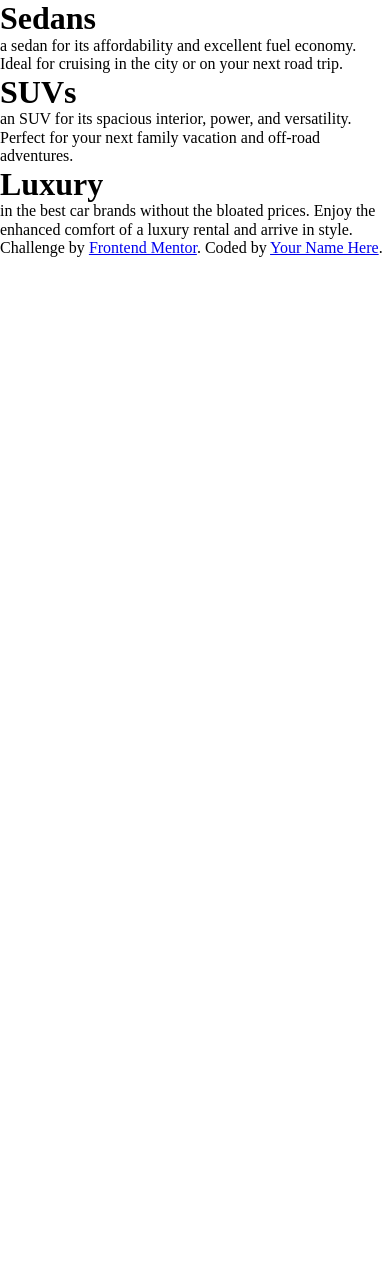
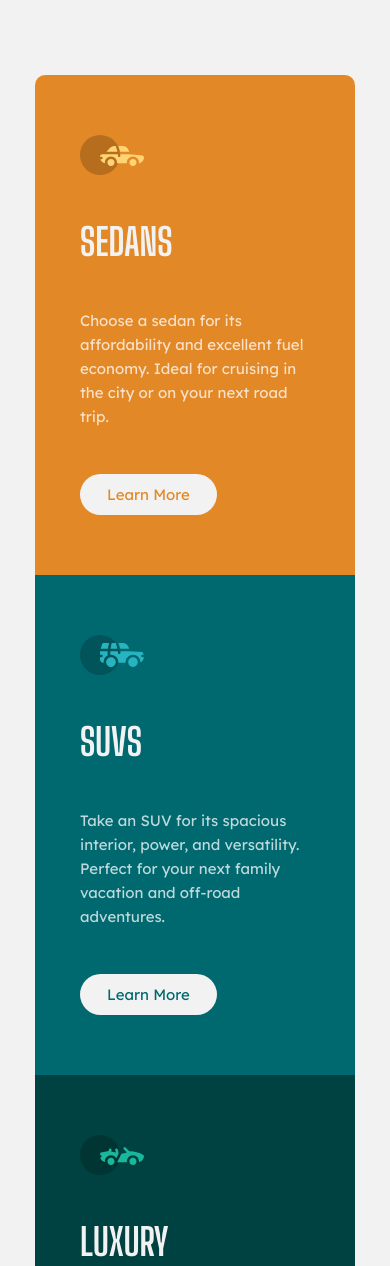
Before and after one commit to chintriago/3-column-preview-card-component-main, a plain HTML site: page index.html in a window 390 px wide. Shown: the top 1266 px of the page. Before the commit the page ends 844 px from the top, so only its background shows below. Drawn offline with Linux system fonts and the light colour scheme.

Commit message:
finished mobile portion of site

```diff
--- a/css/styles.css
+++ b/css/styles.css
@@ -1,7 +1,11 @@
 /* GENERAL/RESET */
 html {
     box-sizing: border-box;
-    font-size: 16px;
+    font-size: 15px;
+}
+
+body {
+    background: var(--very-light-gray);
 }
 
 *,
@@ -28,3 +32,124 @@ img {
     max-width: 100%;
     height: auto;
 }
+
+a,
+a:visited {
+    color: blue;
+    text-decoration: none;
+}
+
+:root {
+    --bright-orange: hsl(31, 77%, 52%);
+    --dark-cyan: hsl(184, 100%, 22%);
+    --very-dark-cyan: hsl(179, 100%, 13%);
+    --transparent-white: hsla(0, 0%, 100%, 0.75);
+    --very-light-gray: hsl(0, 0%, 95%);
+}
+
+/* MAIN CONTENT */
+main {
+    width: 320px;
+    margin: 5em auto;
+}
+
+.cards {
+    height: 500px;
+    padding: 1em 3em;
+    display: flex;
+    justify-content: space-evenly;
+    align-items: start;
+    flex-direction: column;
+}
+/* TOP CARD */
+.card-1 {
+    background: var(--bright-orange);
+    border-top-left-radius: 10px;
+    border-top-right-radius: 10px;
+}
+
+.card-1 h1 {
+    color: var(--very-light-gray);
+    font-family: "Big Shoulders Display", cursive;
+    font-size: 2.5rem;
+}
+
+.card-1 p {
+    color: var(--transparent-white);
+    font-family: "Lexend Deca", sans-serif;
+    font-weight: 400;
+    line-height: 1.6;
+}
+
+.card-1 button {
+    border: none;
+    border-radius: 50px;
+    background: var(--very-light-gray);
+    color: var(--bright-orange);
+    cursor: pointer;
+    font-family: "Lexend Deca", sans-serif;
+    padding: 0.8em 1.8em;
+}
+
+/* MIDDLE CARD */
+.card-2 {
+    background: var(--dark-cyan);
+}
+
+.card-2 h1 {
+    color: var(--very-light-gray);
+    font-family: "Big Shoulders Display", cursive;
+    font-size: 2.5rem;
+}
+
+.card-2 p {
+    color: var(--transparent-white);
+    font-family: "Lexend Deca", sans-serif;
+    font-weight: 400;
+    line-height: 1.6;
+}
+
+.card-2 button {
+    border: none;
+    border-radius: 50px;
+    background: var(--very-light-gray);
+    color: var(--dark-cyan);
+    cursor: pointer;
+    font-family: "Lexend Deca", sans-serif;
+    padding: 0.8em 1.8em;
+}
+
+/* BOTTOM CARD */
+.card-3 {
+    background: var(--very-dark-cyan);
+    border-bottom-left-radius: 10px;
+    border-bottom-right-radius: 10px;
+}
+
+.card-3 h1 {
+    color: var(--very-light-gray);
+    font-family: "Big Shoulders Display", cursive;
+    font-size: 2.5rem;
+}
+
+.card-3 p {
+    color: var(--transparent-white);
+    font-family: "Lexend Deca", sans-serif;
+    font-weight: 400;
+    line-height: 1.6;
+}
+
+.card-3 button {
+    border: none;
+    border-radius: 50px;
+    background: var(--very-light-gray);
+    color: var(--very-dark-cyan);
+    cursor: pointer;
+    font-family: "Lexend Deca", sans-serif;
+    padding: 0.8em 1.8em;
+}
+
+/* FOOTER */
+footer {
+    text-align: center;
+}
--- a/index.html
+++ b/index.html
@@ -4,31 +4,40 @@
   <meta charset="UTF-8">
   <meta name="viewport" content="width=device-width, initial-scale=1.0">
   <link rel="icon" type="image/png" sizes="32x32" href="./images/favicon-32x32.png">
+  <link rel="preconnect" href="https://fonts.googleapis.com">
+  <link rel="preconnect" href="https://fonts.gstatic.com" crossorigin>
+  <link href="https://fonts.googleapis.com/css2?family=Big+Shoulders+Display:wght@700&family=Lexend+Deca&display=swap" rel="stylesheet">
   <link rel="stylesheet" href="css/normalize.css">
   <link rel="stylesheet" href="css/styles.css">
   <title>Frontend Mentor | 3-column preview card component</title>
 </head>
 <body>
   <main>
-    <div class="cards">
-      <h1>Sedans</h1>
-      <p>a sedan for its affordability and excellent fuel economy. Ideal for cruising in the city
+    <div class="cards card-1">
+      <img src="images/icon-sedans.svg" alt="">
+      <h1>SEDANS</h1>
+      <p>Choose a sedan for its affordability and excellent fuel economy. Ideal for cruising in the city
       or on your next road trip.</p>
+      <button>Learn More</button>
     </div>
-    <div class="cards">
-      <h1>SUVs</h1>
-      <p>an SUV for its spacious interior, power, and versatility. Perfect for your next family vacation
+    <div class="cards card-2">
+      <img src="images/icon-suvs.svg" alt="">
+      <h1>SUVS</h1>
+      <p>Take an SUV for its spacious interior, power, and versatility. Perfect for your next family vacation
       and off-road adventures.</p>
+      <button>Learn More</button>
     </div>
-    <div class="cards">
-      <h1>Luxury</h1>
-      <p>in the best car brands without the bloated prices. Enjoy the enhanced comfort of a luxury
+    <div class="cards card-3">
+      <img src="images/icon-luxury.svg" alt="">
+      <h1>LUXURY</h1>
+      <p>Cruise in the best car brands without the bloated prices. Enjoy the enhanced comfort of a luxury
       rental and arrive in style.</p>
+      <button>Learn More</button>
     </div>
   </main>
-  <footer class="attribution">
-    Challenge by <a href="https://www.frontendmentor.io?ref=challenge" target="_blank">Frontend Mentor</a>.
-    Coded by <a href="#">Your Name Here</a>.
+  <footer>
+    <p>Challenge by <a href="https://www.frontendmentor.io?ref=challenge" target="_blank">Frontend Mentor</a>.
+    Coded by <a href="https://github.com/chintriago" target="_blank">Your Name Here</a>.</p>
   </footer>
 </body>
 </html>
```
